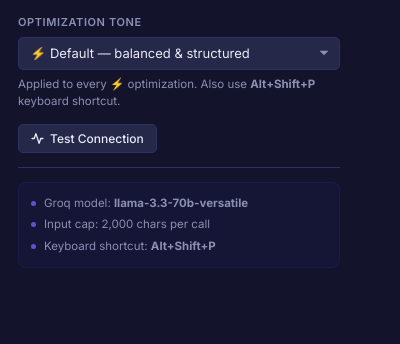
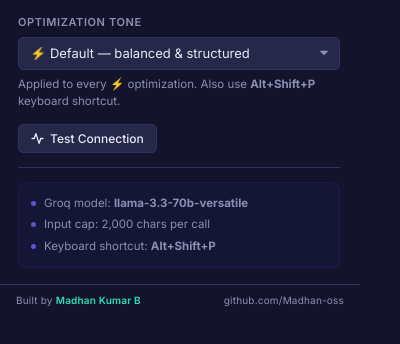
Before and after one commit to Madhan-oss/Promptly-Extension, a browser extension: page popup/popup.html in a window 400 px wide. Shown: the part 102-446 px from the top of the page. Drawn offline with Linux system fonts and the light colour scheme.

Commit message:
feat: add developer footer with Madhan Kumar B credit on every popup page

```diff
--- a/popup/popup.css
+++ b/popup/popup.css
@@ -557,3 +557,32 @@ select:focus { border-color: var(--brand-light); box-shadow: 0 0 0 3px rgba(91,8
   border-color: rgba(240,107,107,0.2);
 }
 .btn-hist-del:hover { background: rgba(240,107,107,0.1); border-color: var(--error); }
+
+/* ── Developer Footer ──────────────────────────────────────── */
+.dev-footer {
+  display: flex;
+  align-items: center;
+  justify-content: space-between;
+  padding: 8px 16px;
+  background: var(--bg);
+  border-top: 1px solid var(--border);
+  font-size: 10px;
+  color: var(--muted);
+  letter-spacing: 0.02em;
+  flex-shrink: 0;
+}
+
+.dev-footer strong {
+  color: var(--accent);
+  font-weight: 600;
+}
+
+.dev-footer a {
+  color: var(--muted);
+  text-decoration: none;
+  transition: color 0.2s;
+}
+
+.dev-footer a:hover {
+  color: var(--accent);
+}
--- a/popup/popup.html
+++ b/popup/popup.html
@@ -187,6 +187,13 @@
 
   </section>
 
+  <!-- ── Footer ───────────────────────────────────────────────── -->
+  <footer class="dev-footer">
+    <span>Built by <strong>Madhan Kumar B</strong></span>
+    <a href="https://github.com/Madhan-oss" target="_blank" rel="noopener noreferrer"
+       title="GitHub profile">github.com/Madhan-oss</a>
+  </footer>
+
   <script src="popup.js"></script>
 </body>
 </html>
```
Also changed, not shown: 3 other files.
